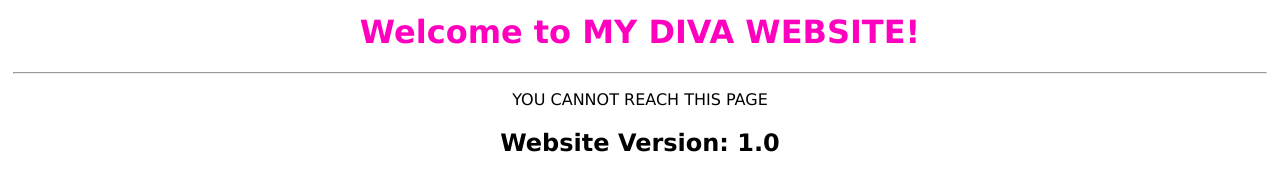
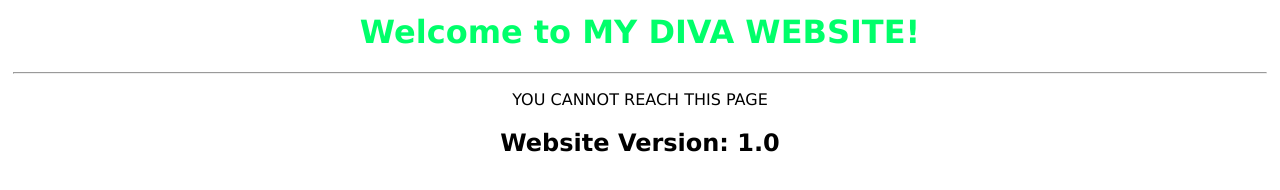
Before and after one commit to dibiye2010/Docker-Jenkins-Intergration-Repo, a plain HTML site: page index.html in a window 1280 px wide. Drawn offline with Linux system fonts and the light colour scheme.

Commit message:
Test webhook

```diff
--- a/index.html
+++ b/index.html
@@ -3,7 +3,7 @@
     <title>DICHANAYA</title>
   </head>
   <body style="text-align:center;font-family:verdana;margin:1%">
-      <h1 style="color:rgb(255, 0, 191);"> Welcome to MY DIVA WEBSITE!</h1>
+      <h1 style="color:rgb(0, 255, 106);"> Welcome to MY DIVA WEBSITE!</h1>
       <hr>
       <p>YOU CANNOT REACH THIS PAGE
       <h2>Website Version: 1.0</h2>
```
